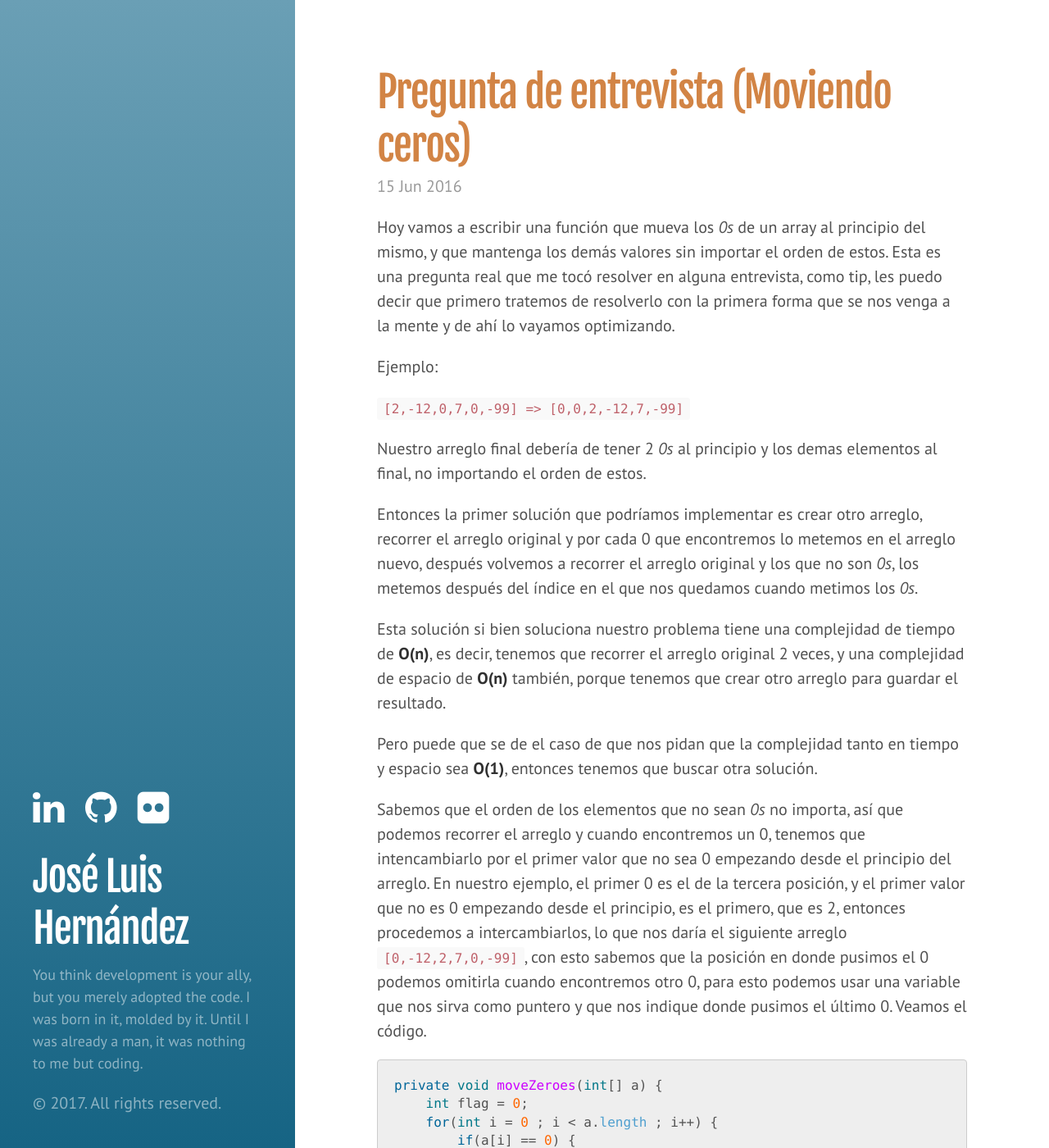
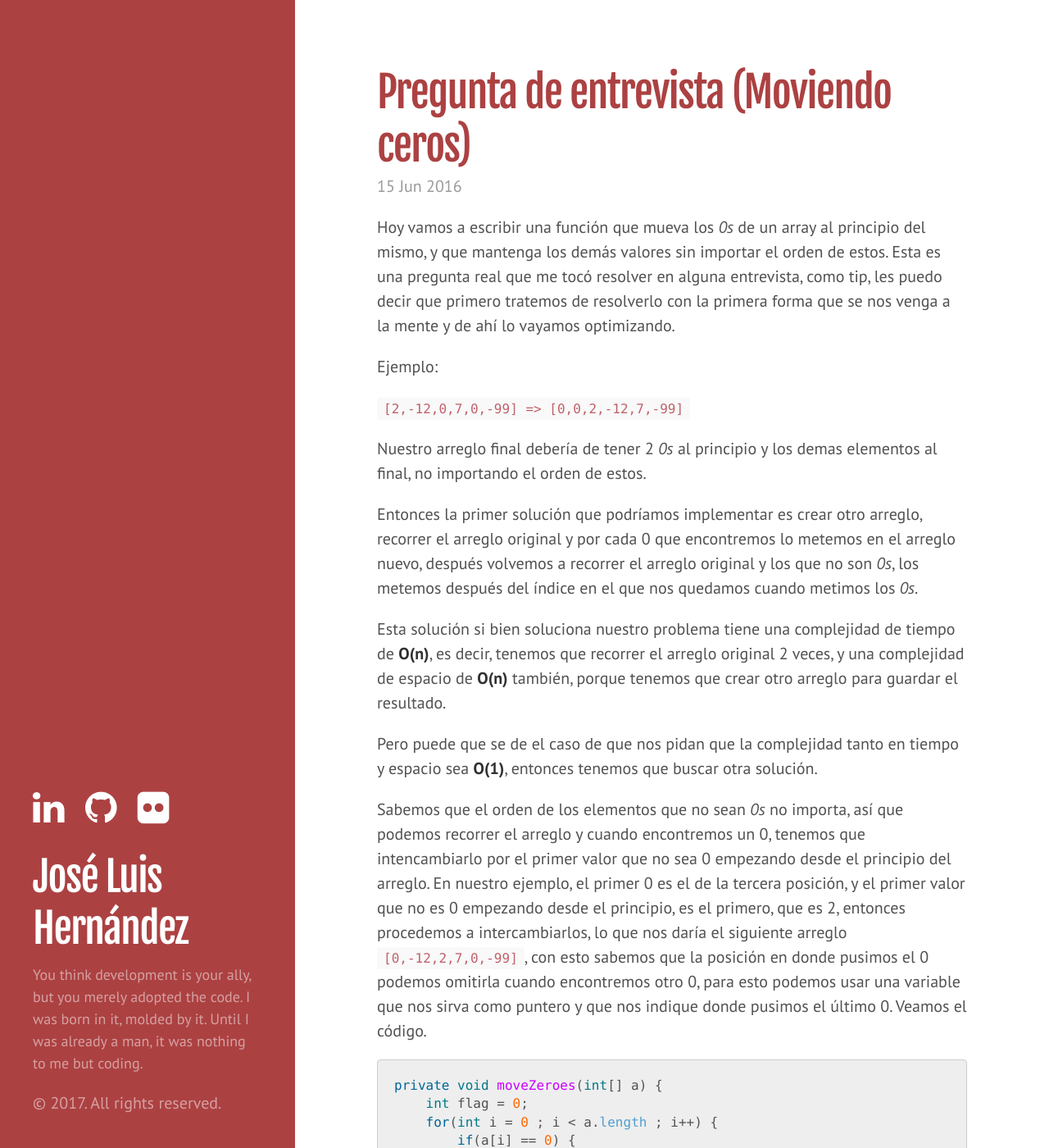
Before and after one commit to drac94/drac94.github.io, a Jekyll site: the page built from index.html, in a window 1280 px wide and 1400 px high. Shown: the whole window at 82% size. Built offline with Jekyll 4.4.1, drawn with Linux system fonts in a browser that asks for light colours; the list of posts is cut into pages by our own code.

Commit message:
Add pagination plugin Remove custom sidebar styles

```diff
--- a/_config.yml
+++ b/_config.yml
@@ -17,6 +17,7 @@ author:
   url:            https://twitter.com/mdo
 
 paginate:         5
+plugins:          [jekyll-paginate]
 
 # Custom vars
 version:          2.1.0
--- a/_layouts/default.html
+++ b/_layouts/default.html
@@ -3,7 +3,7 @@
 
   {% include head.html %}
 
-  <body class="theme-base-09">
+  <body class="theme-base-08">
 
     {% include sidebar.html %}
 
--- a/public/css/poole.css
+++ b/public/css/poole.css
@@ -559,11 +559,6 @@ html {
 .sidebar {
   text-align: center;
   padding: 2rem 1rem;
-  color: rgba(255,255,255,.5);
-  background: -webkit-linear-gradient(#6a9fb5, #166484);
-  background: -o-linear-gradient(#6a9fb5, #166484);
-  background: -moz-linear-gradient(#6a9fb5, #166484);
-  background: linear-gradient(#6a9fb5, #166484);
 }
 @media (min-width: 48em) {
   .sidebar {
```
Also changed, not shown: 9 other files.
